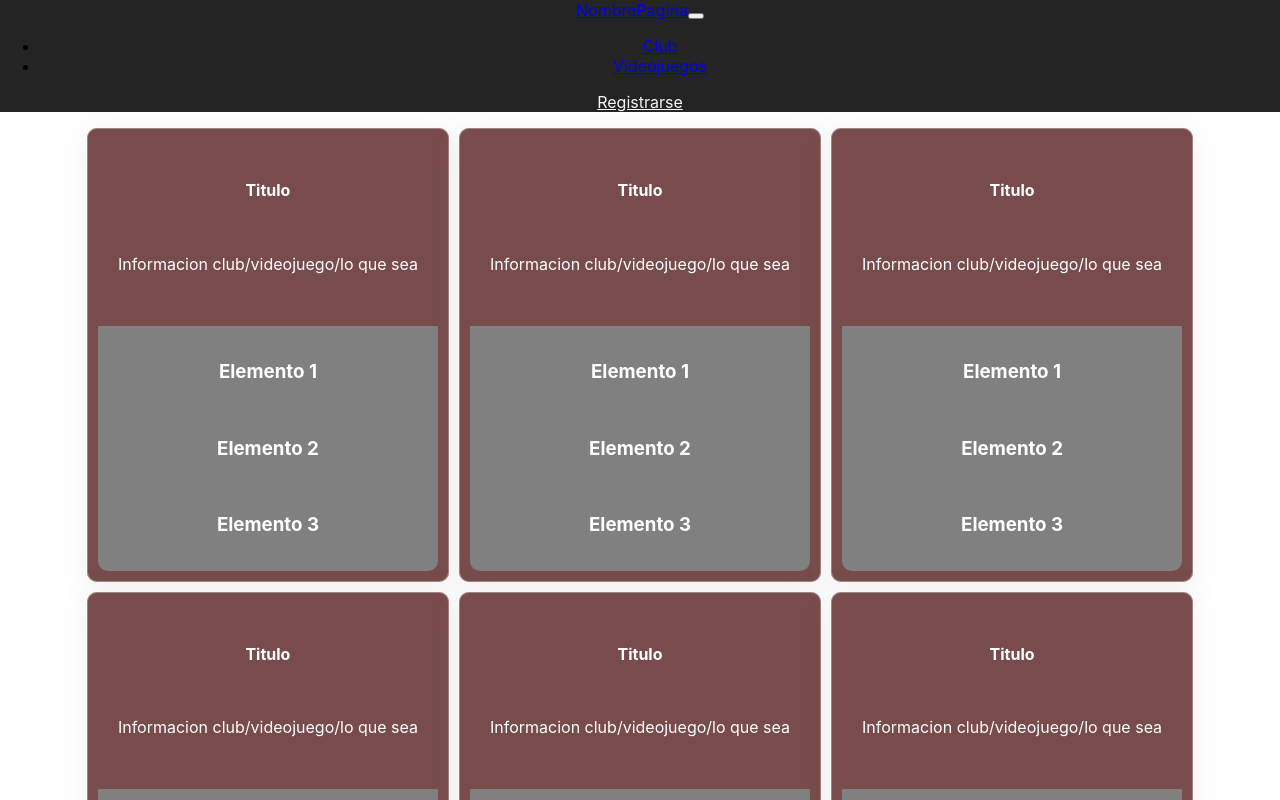
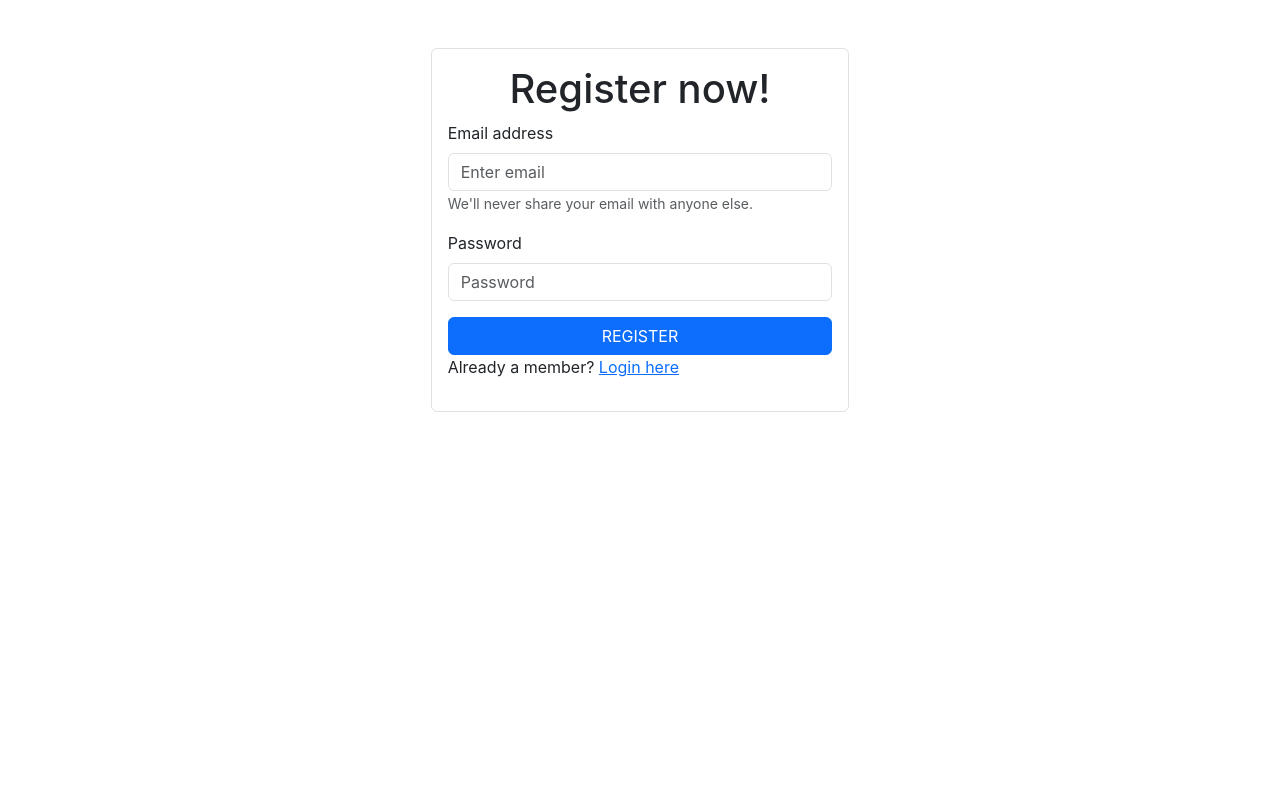
Before and after one commit to tommygonzaleza/microproyecto-si-2, a React (Vite) app: page / in a window 1280 px wide. Shown: the top 800 px of the page. Built offline with nearby package versions, Linux system fonts and the light colour scheme.

Commit message:
Register ready with firebase authentication

```diff
--- a/package.json
+++ b/package.json
@@ -13,6 +13,7 @@
     "bootstrap": "^5.3.3",
     "firebase": "^10.8.1",
     "react": "^18.2.0",
+    "react-bootstrap": "^2.10.1",
     "react-dom": "^18.2.0",
     "react-router-dom": "^6.22.3"
   },
--- a/src/layout/AppLayout.jsx
+++ b/src/layout/AppLayout.jsx
@@ -4,7 +4,7 @@ import { Outlet } from 'react-router-dom';
 
 export const AppLayout = () => {
     return (
-        <div className="container-fluid bg-light">
+        <div className="container-fluid" style={{height: "100vh"}}>
             <Outlet />
         </div>
     )
--- a/src/main.jsx
+++ b/src/main.jsx
@@ -1,9 +1,9 @@
+import 'bootstrap/dist/css/bootstrap.min.css';
 import React from 'react';
 import ReactDOM from 'react-dom/client';
 import './styles/index.css';
-import App from './views/app.jsx';
+import Register from './views/register.jsx';
 import { Dashboard } from './views/dashboard';
-import { Register } from './views/register';
 import { Login } from './views/login';
 import {
   createBrowserRouter,
@@ -11,23 +11,7 @@ import {
 } from 'react-router-dom';
 import { PrivateRoute } from './layout/PrivateRoute.jsx';
 import { AppLayout } from './layout/AppLayout.jsx';
-// Import the functions you need from the SDKs you need
-import { initializeApp } from "firebase/app";
-// TODO: Add SDKs for Firebase products that you want to use
-// https://firebase.google.com/docs/web/setup#available-libraries
-
-// Your web app's Firebase configuration
-const firebaseConfig = {
-  apiKey: "AIzaSyBdV7f9uRwic6chtr7yvJyh0DIKcz3SYto",
-  authDomain: "microproyecto-si-2.firebaseapp.com",
-  projectId: "microproyecto-si-2",
-  storageBucket: "microproyecto-si-2.appspot.com",
-  messagingSenderId: "969671975337",
-  appId: "1:969671975337:web:4c36543dfc1dd3ea9424b8"
-};
-
-// Initialize Firebase
-const app = initializeApp(firebaseConfig);
+import { app } from './services/firebase';
 
 const router = createBrowserRouter([
   {
@@ -35,15 +19,11 @@ const router = createBrowserRouter([
     children: [
       {
         path: '/',
-        element: <App />
+        element: <Register />
       },
       {
         path: '/login',
         element: <Login />
-      },
-      {
-        path: '/register',
-        element: <Register />
       },
       {
         element: <PrivateRoute />,
--- /dev/null
+++ b/src/services/firebase/api.js
@@ -0,0 +1,23 @@
+import { getAuth, createUserWithEmailAndPassword } from "firebase/auth";
+import { redirect } from "react-router-dom";
+
+export const RegisterUser = async ({ email, password }) => {
+  const auth = getAuth();
+  try {
+    const response = await createUserWithEmailAndPassword(
+      auth,
+      email,
+      password
+    );
+    let userSession = {
+      user: response.user.reloadUserInfo,
+      accessToken: response.user.accessToken,
+    };
+    sessionStorage.setItem("userSession", userSession);
+    return userSession;
+  } catch (error) {
+    alert("Failed to register user." + error.message);
+    console.error("Failed to register user." + error.message);
+    return error;
+  }
+};
--- /dev/null
+++ b/src/services/firebase/index.js
@@ -0,0 +1,19 @@
+// Import the functions you need from the SDKs you need
+import { initializeApp } from "firebase/app";
+import { getFirestore } from 'firebase/firestore/lite';
+// TODO: Add SDKs for Firebase products that you want to use
+// https://firebase.google.com/docs/web/setup#available-libraries
+
+// Your web app's Firebase configuration
+const firebaseConfig = {
+  apiKey: "AIzaSyBdV7f9uRwic6chtr7yvJyh0DIKcz3SYto",
+  authDomain: "microproyecto-si-2.firebaseapp.com",
+  projectId: "microproyecto-si-2",
+  storageBucket: "microproyecto-si-2.appspot.com",
+  messagingSenderId: "969671975337",
+  appId: "1:969671975337:web:4c36543dfc1dd3ea9424b8"
+};
+
+// Initialize Firebase
+export const app = initializeApp(firebaseConfig);
+export const db = getFirestore(app);
--- a/src/utils.js
+++ b/src/utils.js
@@ -1,4 +1,113 @@
 export const isAuthenticated = () => {
-    // It will be changed to
-    return sessionStorage.getItem("user_id");
-}
+  // It will be changed to
+  return sessionStorage.getItem("user_id");
+};
+
+export const ValidateEmail = (e) => {
+  let email = e;
+  if (email.indexOf("@") > -1) {
+    let emailSplit = email.split("@");
+    let domainExtension = emailSplit[1];
+    let domainExtensionSplit = domainExtension.split(".");
+    if (
+      e.indexOf(".") > -1 &&
+      e.indexOf("@") > -1 &&
+      emailSplit[0] != "" &&
+      domainExtensionSplit[0] != "" &&
+      domainExtensionSplit[1] != ""
+    ) {
+      return true;
+    }
+  }
+  return false;
+};
+
+export const ValidatePassword = (password) => {
+  let password_status = false;
+  let password_status1 = false;
+  let password_status2 = false;
+  let password_status3 = false;
+  let password_status4 = false;
+
+  function upperCasePassword(password) {
+    let symbols = [
+      "A",
+      "B",
+      "C",
+      "D",
+      "E",
+      "F",
+      "G",
+      "H",
+      "I",
+      "J",
+      "K",
+      "L",
+      "M",
+      "N",
+      "O",
+      "P",
+      "Q",
+      "R",
+      "S",
+      "T",
+      "U",
+      "V",
+      "W",
+      "X",
+      "Y",
+      "Z",
+    ];
+    for (let i = 0; i < password.length; i++) {
+      let current_character = password.charAt(i);
+      for (let j = 0; j < symbols.length; j++) {
+        if (
+          password.indexOf(current_character) === password.indexOf(symbols[j])
+        ) {
+          password_status1 = true;
+        }
+      }
+    }
+  }
+
+  function oneNumberPassword(password) {
+    let symbols = [1, 2, 3, 4, 5, 6, 7, 8, 9, 0];
+    for (let i = 0; i < password.length; i++) {
+      let current_character = password.charAt(i);
+      for (let j = 0; j < symbols.length; j++) {
+        if (
+          password.indexOf(current_character) === password.indexOf(symbols[j])
+        ) {
+          password_status3 = true;
+        }
+      }
+    }
+  }
+
+  function numberOfCharactersPassword(password) {
+    if (password.length >= 8) {
+      password_status4 = true;
+    }
+  }
+
+  function passwordStatusEdit() {
+    if (password_status1) {
+      if (password_status3) {
+        if (password_status4) {
+          password_status = true;
+        } else {
+          password_status = false;
+        }
+      } else {
+        password_status = false;
+      }
+    } else {
+      password_status = false;
+    }
+  }
+  upperCasePassword(password);
+  oneNumberPassword(password);
+  numberOfCharactersPassword(password);
+  passwordStatusEdit();
+  return password_status;
+};
--- a/src/views/app.jsx
+++ /dev/null
@@ -1,33 +0,0 @@
-import '../styles/app.css';
-import Tarjeta from '../components/Card';
-import Header from '../components/navigation/Header';
-
-function App() {
-  return (
-    <div className="App">
-      <Header></Header>
-      <section style={{
-        marginTop:"1rem",
-        display: 'flex',
-        flexWrap: 'wrap',
-        justifyContent: 'center',
-        alignItems: 'center',
-        gap: '10px',
-      }}>
-      <Tarjeta></Tarjeta>
-      <Tarjeta></Tarjeta>
-      <Tarjeta></Tarjeta>
-      <Tarjeta></Tarjeta>
-      <Tarjeta></Tarjeta>
-      <Tarjeta></Tarjeta>
-      <Tarjeta></Tarjeta>
-      <Tarjeta></Tarjeta>
-      <Tarjeta></Tarjeta>
-      <Tarjeta></Tarjeta>
-      <Tarjeta></Tarjeta>
-      </section>
-    </div>
-  );
-}
-
-export default App;
--- a/src/views/login.jsx
+++ b/src/views/login.jsx
@@ -1,5 +1,80 @@
-import React from 'react';
+import React, { useState, useEffect } from "react";
+import { Button, Form } from "react-bootstrap";
+import { Link, Navigate } from "react-router-dom";
+import { RegisterUser } from "../services/firebase/api";
+import { ValidateEmail, ValidatePassword } from "../utils";
 
-export const Login = () => {
-    return <div className='col-10 mx-auto bg-dark'>Hello login</div>
+export function Login() {
+  const [loginInformation, setLoginInformation] = useState({
+    email: "",
+    password: "",
+  });
+
+  const SubmitForm = async (e) => {
+    e.preventDefault();
+    if (!ValidateEmail(loginInformation.email)) {
+      alert("Please use a valid email");
+      return;
+    }
+    if (!ValidatePassword(loginInformation.password)) {
+      alert("Please use a valid password");
+      return;
+    }
+    let reg = await RegisterUser(loginInformation);
+    if (reg.accessToken) setLoginInformation({ email: "", password: "" });
+  };
+
+  return (
+    <Form
+      className="mx-auto col-4 mt-5 border p-3 rounded"
+      onSubmit={async (e) => await SubmitForm(e)}
+    >
+      <h1 className="text-center">LOGIN</h1>
+      <Form.Group className="mb-3" controlId="formBasicEmail">
+        <Form.Label>Email address</Form.Label>
+        <Form.Control
+          type="email"
+          placeholder="Enter email"
+          onChange={(e) =>
+            setLoginInformation({
+              ...loginInformation,
+              email: e.target.value,
+            })
+          }
+          value={loginInformation.email}
+        />
+        <Form.Text className="text-muted">
+          We'll never share your email with anyone else.
+        </Form.Text>
+      </Form.Group>
+
+      <Form.Group className="mb-3" controlId="formBasicPassword">
+        <Form.Label>Password</Form.Label>
+        <Form.Control
+          type="password"
+          placeholder="Password"
+          onChange={(e) =>
+            setLoginInformation({
+              ...loginInformation,
+              password: e.target.value,
+            })
+          }
+          value={loginInformation.password}
+        />
+      </Form.Group>
+      <Button variant="primary" type="submit" className="w-100">
+        LOGIN
+      </Button>
+      <p>
+        Don't have an account?{" "}
+        <Link
+          className="text-primary"
+          style={{ cursor: "pointer" }}
+          to="/"
+        >
+          Register here
+        </Link>
+      </p>
+    </Form>
+  );
 }
--- a/src/views/register.jsx
+++ b/src/views/register.jsx
@@ -1,5 +1,82 @@
-import React from 'react';
+import React, { useState, useEffect } from "react";
+import { Button, Form } from "react-bootstrap";
+import { Link, Navigate } from "react-router-dom";
+import { RegisterUser } from "../services/firebase/api";
+import { ValidateEmail, ValidatePassword } from "../utils";
 
-export const Register = () => {
-    return <div className='col-10 mx-auto bg-dark'>Hello REGISTER</div>
+function Register() {
+  const [registerInformation, setRegisterInformation] = useState({
+    email: "",
+    password: "",
+  });
+
+  const SubmitForm = async (e) => {
+    e.preventDefault();
+    if (!ValidateEmail(registerInformation.email)) {
+      alert("Please use a valid email");
+      return;
+    }
+    if (!ValidatePassword(registerInformation.password)) {
+      alert("Please use a valid password");
+      return;
+    }
+    let reg = await RegisterUser(registerInformation);
+    if (reg.accessToken) setRegisterInformation({ email: "", password: "" });
+  };
+
+  return (
+    <Form
+      className="mx-auto col-4 mt-5 border p-3 rounded"
+      onSubmit={async (e) => await SubmitForm(e)}
+    >
+      <h1 className="text-center">Register now!</h1>
+      <Form.Group className="mb-3" controlId="formBasicEmail">
+        <Form.Label>Email address</Form.Label>
+        <Form.Control
+          type="email"
+          placeholder="Enter email"
+          onChange={(e) =>
+            setRegisterInformation({
+              ...registerInformation,
+              email: e.target.value,
+            })
+          }
+          value={registerInformation.email}
+        />
+        <Form.Text className="text-muted">
+          We'll never share your email with anyone else.
+        </Form.Text>
+      </Form.Group>
+
+      <Form.Group className="mb-3" controlId="formBasicPassword">
+        <Form.Label>Password</Form.Label>
+        <Form.Control
+          type="password"
+          placeholder="Password"
+          onChange={(e) =>
+            setRegisterInformation({
+              ...registerInformation,
+              password: e.target.value,
+            })
+          }
+          value={registerInformation.password}
+        />
+      </Form.Group>
+      <Button variant="primary" type="submit" className="w-100">
+        REGISTER
+      </Button>
+      <p>
+        Already a member?{" "}
+        <Link
+          className="text-primary"
+          style={{ cursor: "pointer" }}
+          to="/login"
+        >
+          Login here
+        </Link>
+      </p>
+    </Form>
+  );
 }
+
+export default Register;
```
Also changed, not shown: 1 other file (tests, documents, lock files or other folders).
